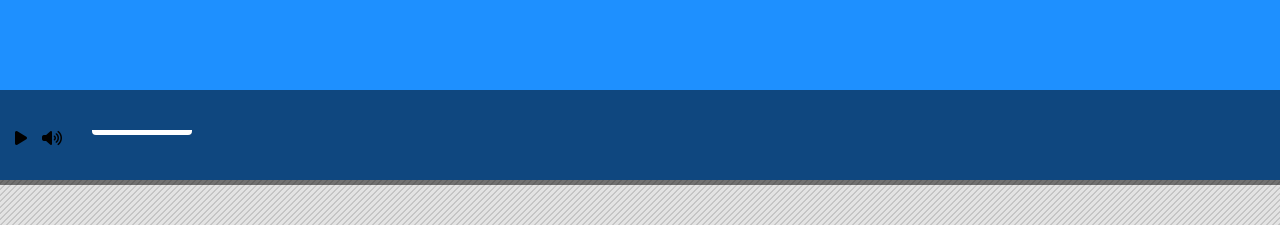
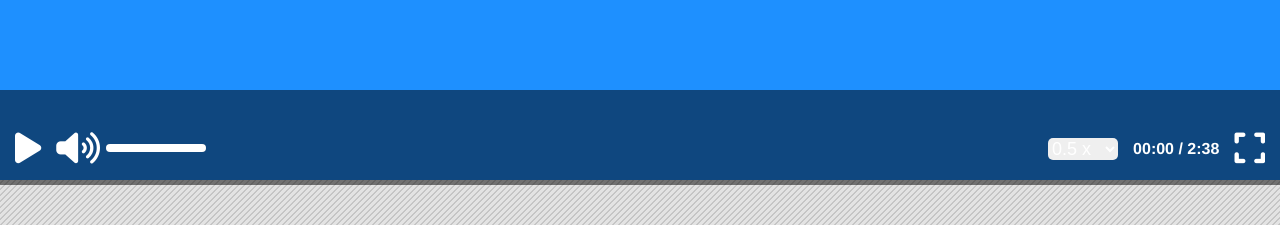
Before and after one commit to Kevsely/video-player, a plain HTML site: page index.html in a window 1280 px wide. Shown: the part 620-845 px from the top of the page. Drawn offline with Linux system fonts and the light colour scheme.

Commit message:
Added right side controls

```diff
--- a/index.html
+++ b/index.html
@@ -44,7 +44,27 @@
                     </div>
                 </div>
                 <!-- Right Controls -->
-                <div class="controls-right"></div>
+                <div class="controls-right">
+                    <!-- Speed -->
+                    <div class="speed" title="Playback Rate">
+                        <select name="playbackRate" id="player-speed">
+                            <option value="0.5">0.5 x</option>
+                            <option value="0.75">0.75 x</option>
+                            <option value="1">1 x</option>
+                            <option value="1.5">1.5 x</option>
+                            <option value="2">2 x</option>
+                        </select>
+                    </div>
+                    <!-- Time -->
+                    <div class="time">
+                        <span class="time-elapsed">00:00 /</span>
+                        <span class="time-duration">2:38</span>
+                    </div>
+                    <!-- Fullscreen -->
+                    <div class="fullscreen">
+                        <i class="fa-solid fa-expand"></i>
+                    </div>
+                </div>
             </div>
         </div>
     </div>
--- a/style.css
+++ b/style.css
@@ -18,7 +18,7 @@ body {
   font-family: Helvetica, sans-serif;
 }
 
-.fas {
+.fa-solid {
   color: var(--font-color);
   font-size: 35px;
 }
@@ -213,7 +213,7 @@ select > option {
     max-width: 95vw;
   }
 
-  .fas {
+  .fa-solid {
     font-size: 20px;
   }
 
```
